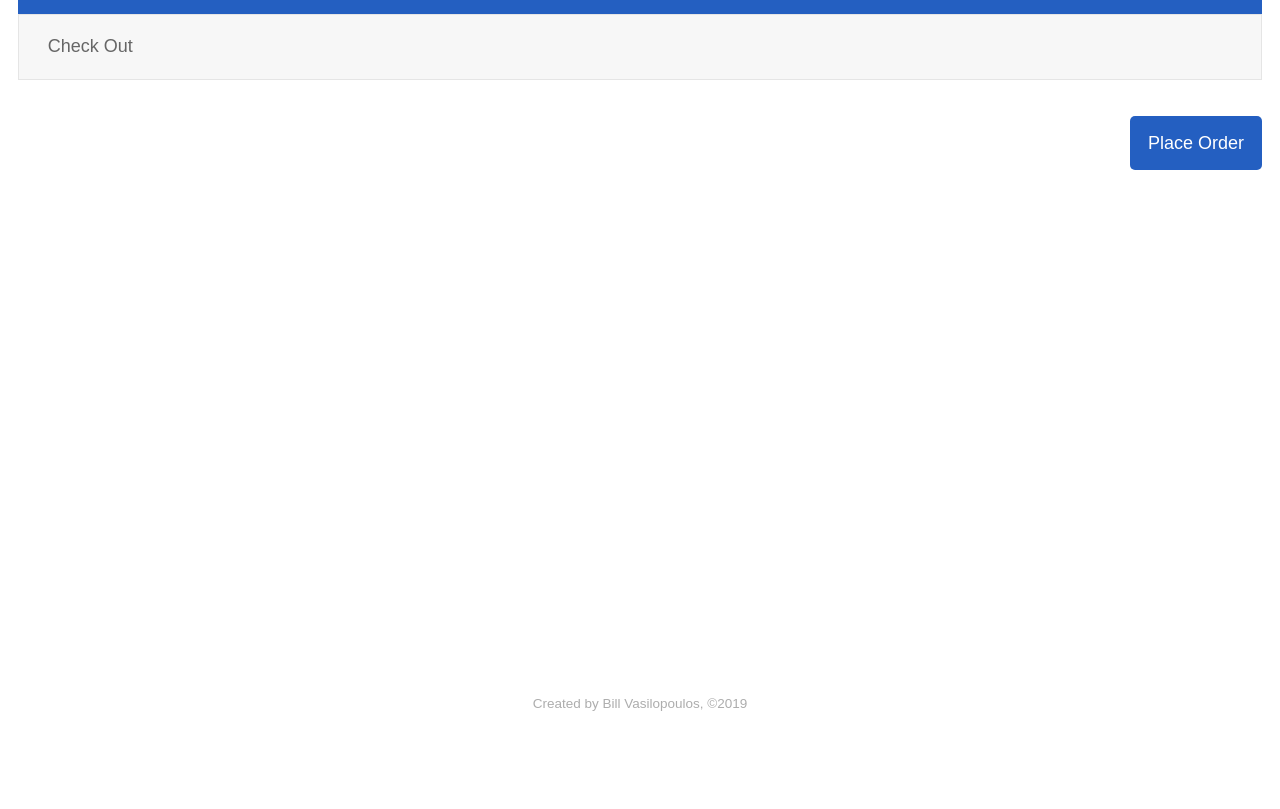
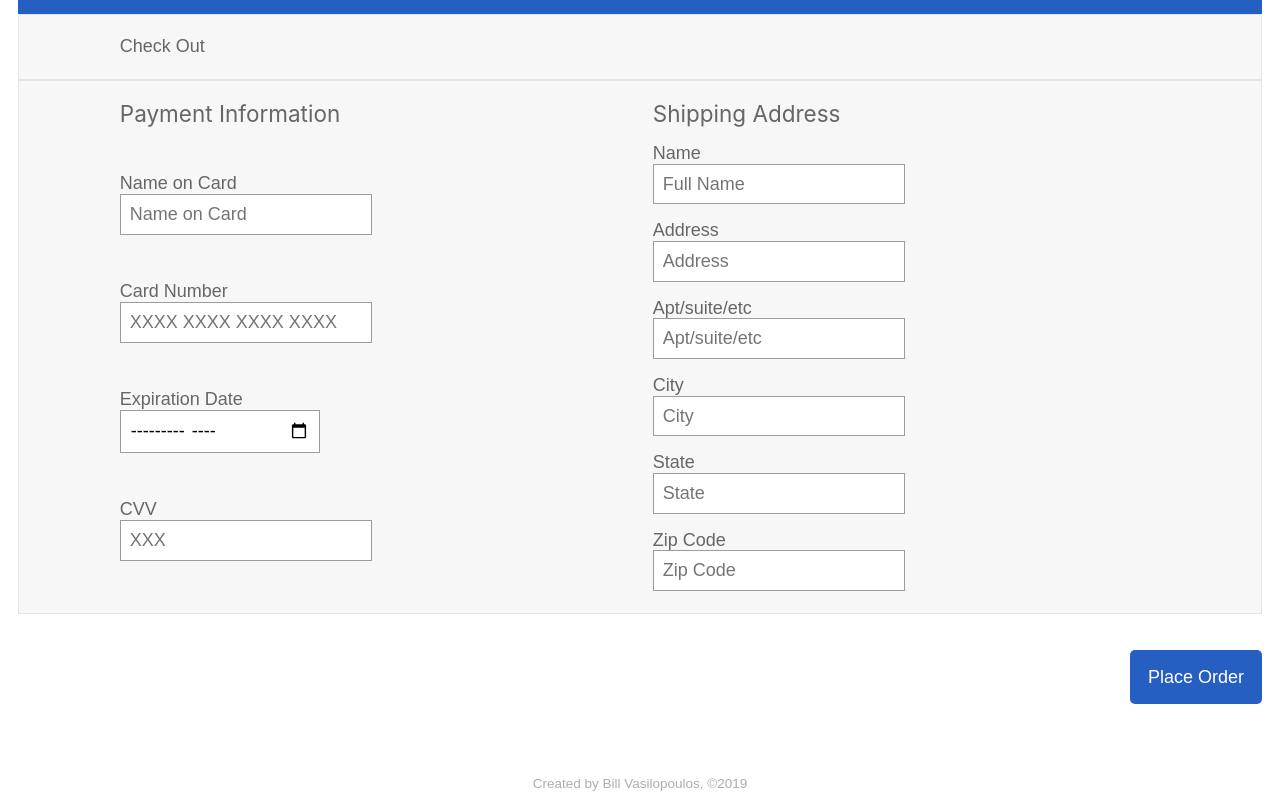
Before and after one commit to billvas-webdev/Assemble-Store, a React app: page /billing in a window 1280 px wide. Shown: the part 70-879 px from the top of the page. Before the commit the page ends 800 px from the top, so only its background shows below. Built offline with nearby package versions, Linux system fonts and the light colour scheme.

Commit message:
added grid layout for payment and shipping info components

```diff
--- a/src/components/Billing.js
+++ b/src/components/Billing.js
@@ -3,12 +3,68 @@ import '../styles/index.scss';
 import billingStyles from './billing.module.scss';
 
 const Billing = (props) => (
-    <div className={billingStyles.content}>
+    <div>
         <div className={billingStyles.listHeader}>
             <div className="showForMobile">{props.title}</div>
-            <div className="showForDesktop">{props.subtitle1}</div>
-            <div className="showForDesktop">{props.subtitle2}</div>
         </div>
+        <div className={billingStyles.listHeader}>
+            <form className={billingStyles.payment}>
+            <h2> Payment Information </h2>
+                <label>
+                    Name on Card
+                    <input type="text" name="input" placeholder="Name on Card"/>
+                </label>
+
+                <label>
+                    Card Number
+                    <input type="text" name="input" placeholder="XXXX XXXX XXXX XXXX"/>
+                </label>
+
+                <label>
+                    Expiration Date
+                    <input type="month" id="start" name="start" placeholder=""/>
+                </label>
+
+                <label>
+                    CVV
+                    <input type="text" name="input" placeholder="XXX"/>
+                </label>
+
+            </form>
+
+            <form className={billingStyles.shipment}>
+            <h2>Shipping Address</h2>
+                <label>
+                    Name
+                    <input type="text" name="input" placeholder="Full Name"/>
+                </label>
+
+                <label>
+                    Address
+                    <input type="text" name="input" placeholder="Address"/>
+                </label>
+
+                <label>
+                    Apt/suite/etc
+                    <input type="text" name="input" placeholder="Apt/suite/etc"/>
+                </label>
+
+                <label>
+                    City
+                    <input type="text" name="input" placeholder="City"/>
+                </label>
+                <label>
+                    State
+                    <input type="text" name="input" placeholder="State"/>
+                </label>
+                <label>
+                    Zip Code
+                    <input type="text" name="input" placeholder="Zip Code"/>
+                </label>
+
+            </form>
+        </div>
+
         <div className={billingStyles.button}>
             <a href="/orderComplete">
                 Place Order</a>
@@ -17,7 +73,9 @@ const Billing = (props) => (
 
 );
 Billing.defaultProps = { // using default props
-    title: 'Check Out'
+    title: 'Check Out',
+    subtitle1: 'Payment Information',
+    subtitle2: 'Shipping Information'
 };
 
 export default Billing;
--- a/src/components/billing.module.scss
+++ b/src/components/billing.module.scss
@@ -1,39 +1,17 @@
+.listHeader {
+  background: #f7f7f7;
+  border: .5px solid darken(#f7f7f7, 7%);
+  color: #666;
+  display: flex;
+  justify-content: space-between;
+  padding: 1.2rem 5.6rem;
+}
+
 .items {
   a {
     margin-right: 2rem;
     color: #0c0080;
   }
-}
-
-.content {
-  h2 {
-    font-size: 2rem;
-  }
-}
-
-.container {
-  margin: 0 auto;
-  margin-top: 5rem;
-  max-width: 85%;
-  max-height: 10rem;
-  padding: 1rem;
-  display: flex;
-  flex-direction: column;
-  //   min-height: 100vh;
-  background: #F6F2F3;
-}
-
-.content {
-  flex-grow: 1;
-}
-
-.listHeader {
-  background: #f7f7f7;
-  border: 1px solid darken(#f7f7f7, 7%);
-  color: #666;
-  display: flex;
-  justify-content: space-between;
-  padding: 1.2rem 1.6rem;
 }
 
 h1 {
@@ -50,6 +28,49 @@ h2 {
   }
 }
 
+form {
+  display: grid;
+  grid-template-columns: 1fr 2fr;
+  overflow: hidden;
+  margin: 0 auto;
+}
+
+label {
+  grid-column: 1 / 2;
+}
+
+input,
+button {
+  grid-column: 2 / 3;
+}
+
+form input {
+  background: #fff;
+  border: .5px solid #9c9c9c;
+  width: auto;
+}
+
+input {
+  padding: 0.5rem;
+  margin-bottom: 0rem;
+}
+
+input:focus {
+  outline: 3px solid gold;
+}
+
+
+.payment,
+.shipment {
+  h2 {
+    font-size: 1.25rem;
+    font-weight: 400;
+    margin-bottom: 0;
+  }
+}
+
+
+
 .button {
   padding-top: 2rem;
   display: flex;
@@ -60,15 +81,12 @@ h2 {
     border: none;
     border-radius: 5px;
     color: white;
-
     font-weight: 300;
     font-size: 1rem;
     line-height: 1;
     padding: 1rem;
   }
 }
-
-
 
 .showForMobile {
   @media (min-width: 45rem) {
@@ -81,3 +99,23 @@ h2 {
     display: none;
   }
 }
+
+
+@media (min-width: 400px) {
+  form {
+    // grid-template-columns: 200px 1fr;
+    grid-gap: 16px;
+  }
+
+  label {
+    float: left;
+    clear: left;
+    width: 100%;
+    margin: 0;
+  }
+
+  input,
+  button {
+    grid-column: 2 / 3;
+  }
+}
```
